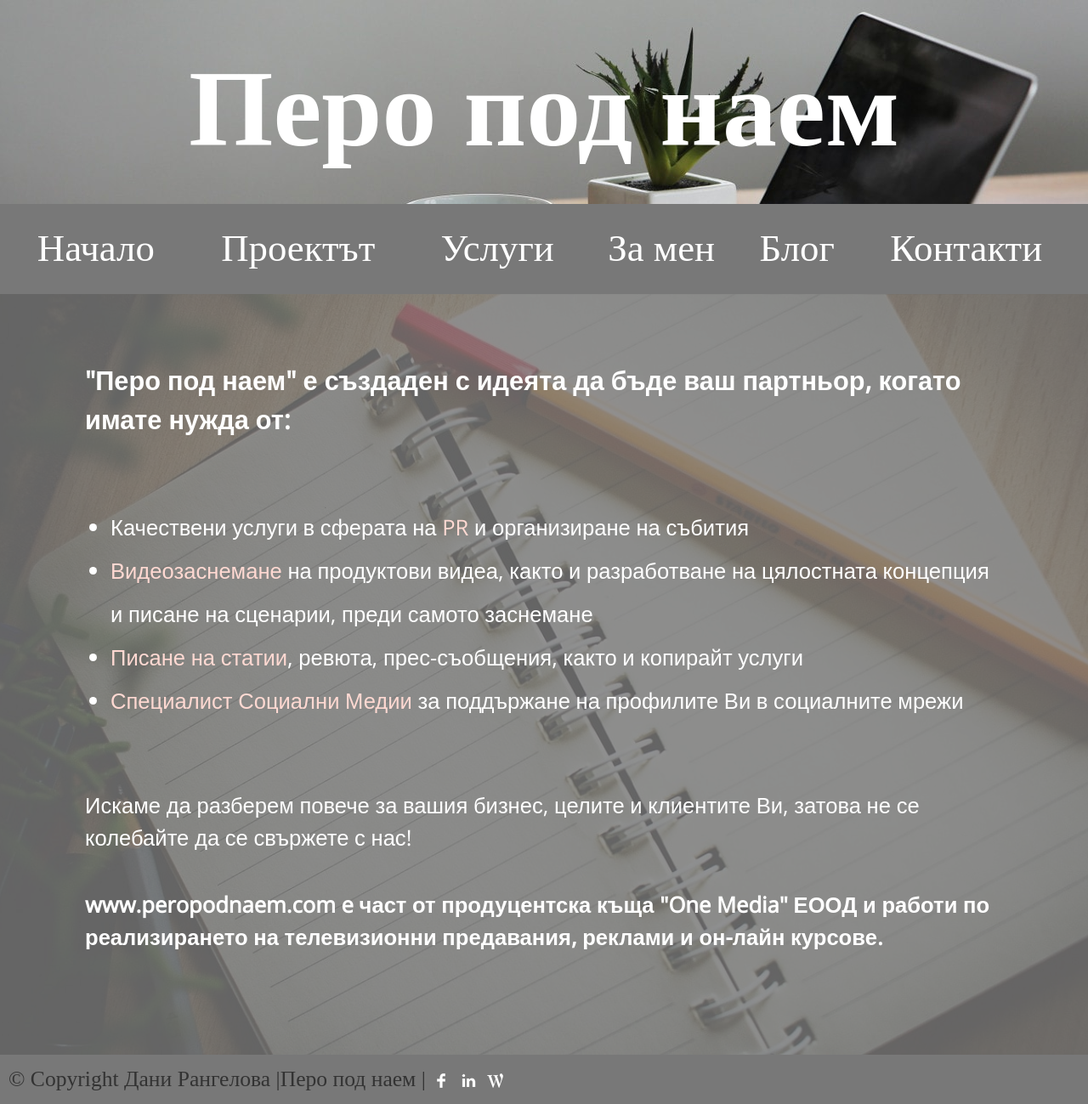
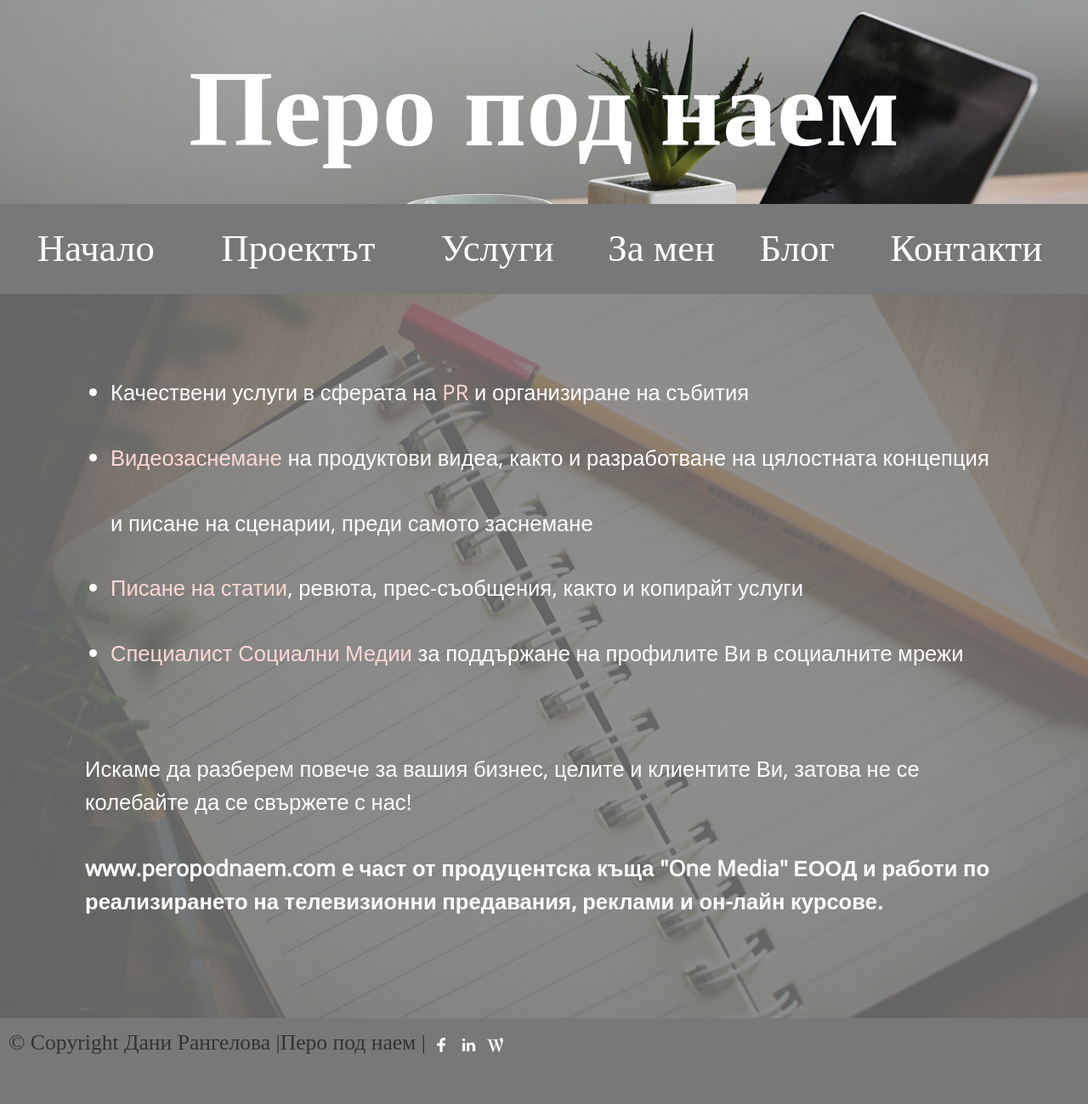
Before and after one commit to peropodnaem/peropodnaem.github.io, a Jekyll site: the page built from index.md, in a window 1280 px wide. Shown: the whole page at 85% size. Built offline with Jekyll 4.4.1, drawn with Linux system fonts in a browser that asks for light colours; some web fonts are replaced; after the commit the page ends 1257 px from its top, so only the background shows below that.

Commit message:
Update index.md

```diff
--- a/index.md
+++ b/index.md
@@ -6,9 +6,7 @@ style: |
     }
 ---
 <br>
-<h4>"Перо под наем" е създаден с идеята да бъде ваш партньор, когато имате нужда от:</h4>
-<br>
-<ul style="line-height:200%;">
+<ul style="line-height:300%;">
 <li>Качествени услуги в сферата на <a href="https://peropodnaem.com/услуги/пр-агенция-организиране-на-събития/">PR</a> и организиране на събития</li>
 <li><a href="https://peropodnaem.com/услуги/видеозаснемане/">Видеозаснемане</a> на продуктови видеа, както и разработване на цялостната концепция и писане на сценарии, преди самото заснемане</li>
 <li><a href="https://peropodnaem.com/услуги/писане-статии-сценарии/">Писане на статии</a>, ревюта, прес-съобщения, както и копирайт услуги</li>
```
